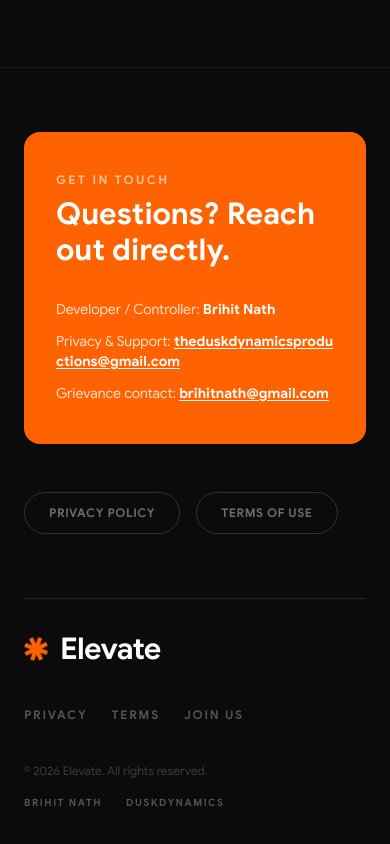
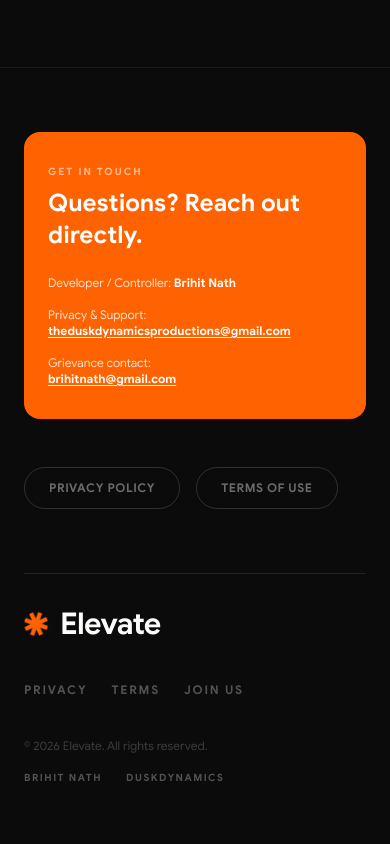
Before and after one commit to duskdynamicsproductions/elevate, a React (Vite) app: page /privacy_policy in a window 390 px wide. Shown: the part 9873-10717 px from the top of the page. Built offline with nearby package versions, Linux system fonts and the light colour scheme; a web font is replaced by a local one.

Commit message:
style: format contact emails with line breaks and scale down typography on mobile for orange contact cards

```diff
--- a/src/LegalPages.tsx
+++ b/src/LegalPages.tsx
@@ -156,20 +156,22 @@ function LegalLayout({
           {/* Contact Card & Footer Slide */}
           <div className="relative flex flex-col justify-center px-6 py-16 md:min-h-0 md:h-screen md:w-screen md:px-12 lg:px-20">
 
-            <div className="max-w-3xl rounded-2xl bg-elevate-orange px-8 py-10 md:px-12 md:py-16">
-              <p className="mb-2 text-xs font-semibold tracking-[0.2em] uppercase text-white/60">Get in touch</p>
-              <h3 className="mb-8 text-3xl font-black text-white md:text-5xl lg:text-6xl">Questions? Reach out directly.</h3>
-              <div className="space-y-3 text-sm md:text-base text-white/80">
+            <div className="max-w-3xl rounded-2xl bg-elevate-orange px-6 py-8 md:px-12 md:py-16">
+              <p className="mb-2 text-[10px] md:text-xs font-semibold tracking-[0.2em] uppercase text-white/60">Get in touch</p>
+              <h3 className="mb-6 text-2xl font-black text-white md:mb-8 md:text-5xl lg:text-6xl">Questions? Reach out directly.</h3>
+              <div className="space-y-4 text-xs md:space-y-3 md:text-base text-white/80">
                 <p>Developer / Controller: <span className="font-bold text-white">Brihit Nath</span></p>
                 <p className="break-words">
-                  Privacy & Support:&nbsp;
+                  Privacy & Support:
+                  <br />
                   <a href="mailto:theduskdynamicsproductions@gmail.com" className="font-bold text-white underline underline-offset-2 hover:text-elevate-black transition-colors break-all">
                     theduskdynamicsproductions@gmail.com
                   </a>
                 </p>
-                <p>
-                  Grievance contact:&nbsp;
-                  <a href="mailto:brihitnath@gmail.com" className="font-bold text-white underline underline-offset-2 hover:text-elevate-black transition-colors">
+                <p className="break-words">
+                  Grievance contact:
+                  <br />
+                  <a href="mailto:brihitnath@gmail.com" className="font-bold text-white underline underline-offset-2 hover:text-elevate-black transition-colors break-all">
                     brihitnath@gmail.com
                   </a>
                 </p>
```
